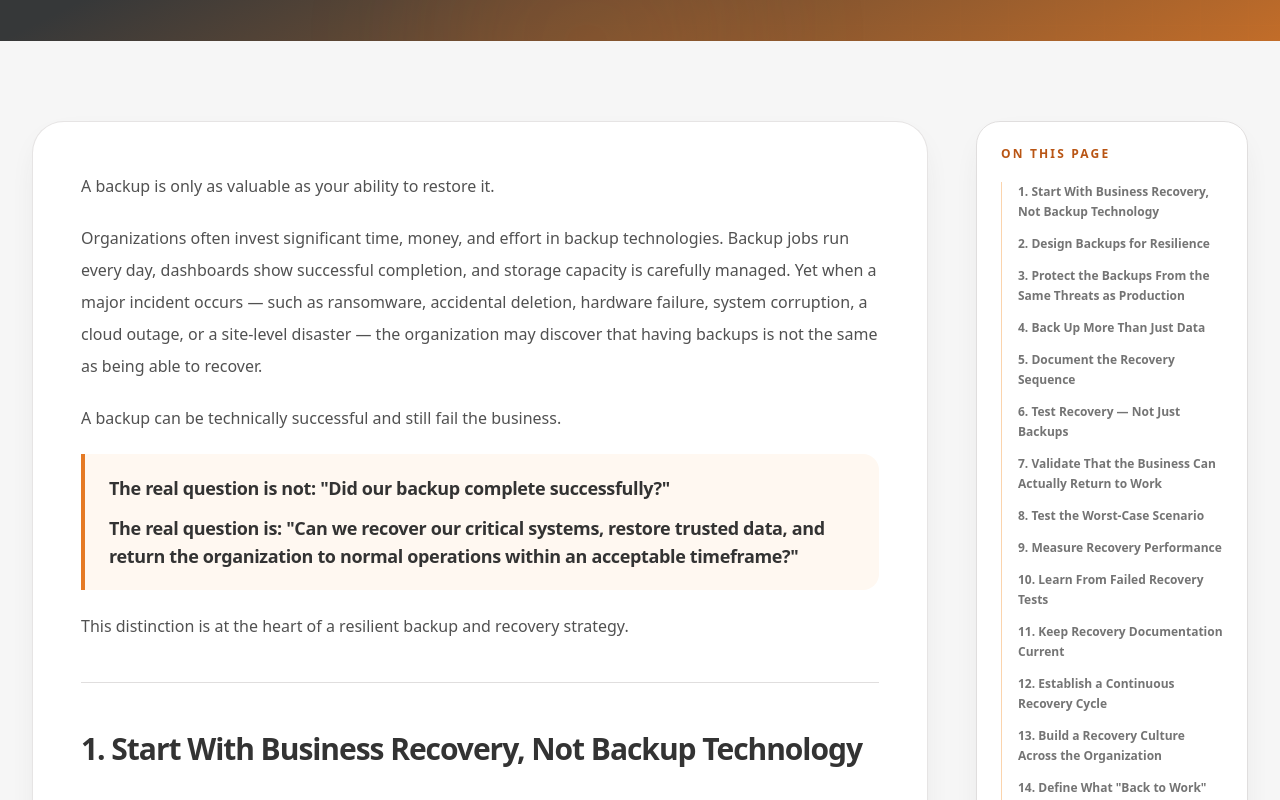
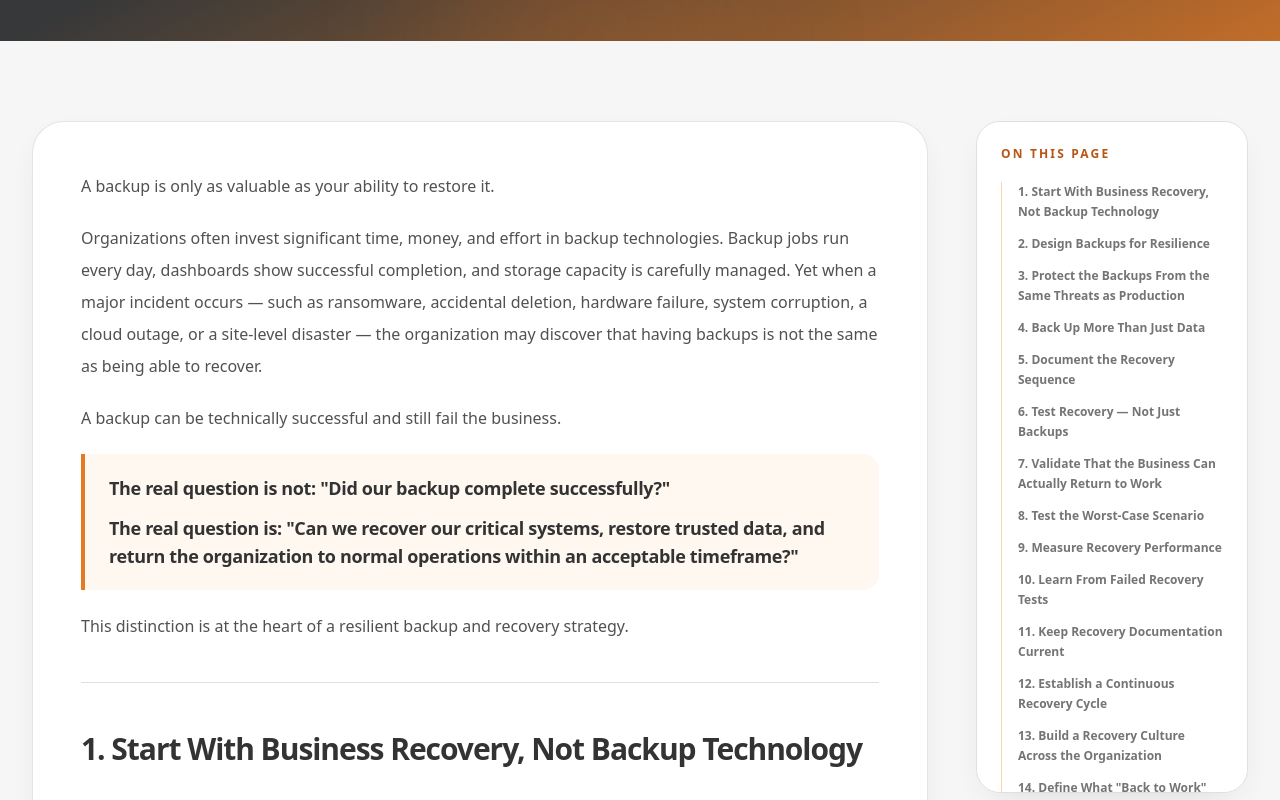
Before and after one commit to Samiurrehman-dev/it_expert_agency, a Next.js app: page /blog/backups-are-only-useful-when-recovery-is-tested in a window 1280 px wide. Shown: the part 680-1480 px from the top of the page. Built offline with nearby package versions, Linux system fonts and the light colour scheme.

Commit message:
Keep blog table of contents within viewport

```diff
--- a/app/blog/[slug]/page.tsx
+++ b/app/blog/[slug]/page.tsx
@@ -375,7 +375,7 @@ export default function BlogPostPage({ params }: BlogPostPageProps) {
             <aside className="hidden lg:block">
               <nav
                 aria-label="On this page"
-                className="sticky top-28 rounded-3xl border border-slate-200 bg-white p-6 shadow-card"
+                className="sticky top-28 max-h-[calc(100vh-8rem)] overflow-y-auto overscroll-contain rounded-3xl border border-slate-200 bg-white p-6 shadow-card"
               >
                 <p className="text-xs font-extrabold uppercase tracking-[0.18em] text-primary-700">
                   On this page
```
